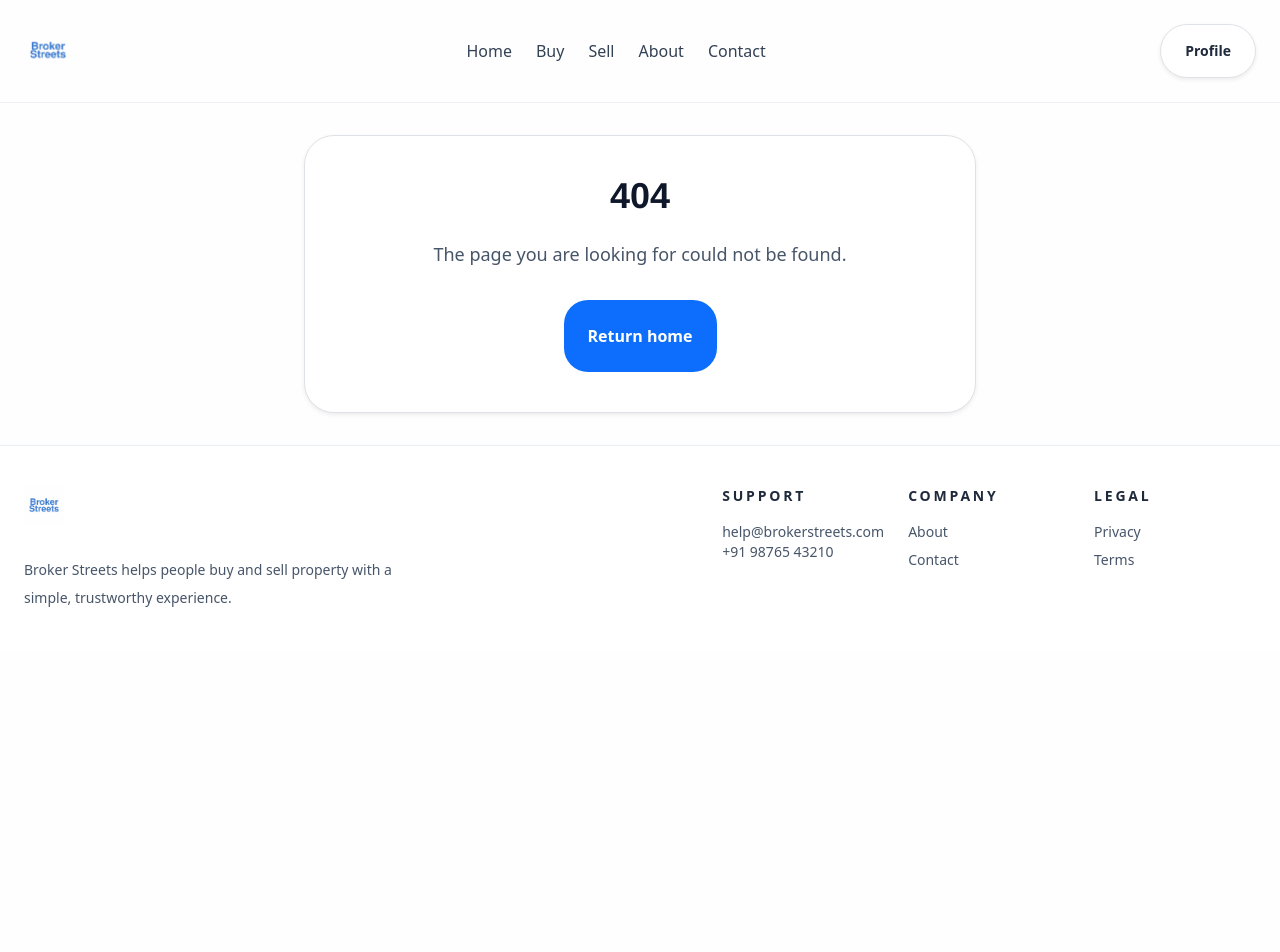
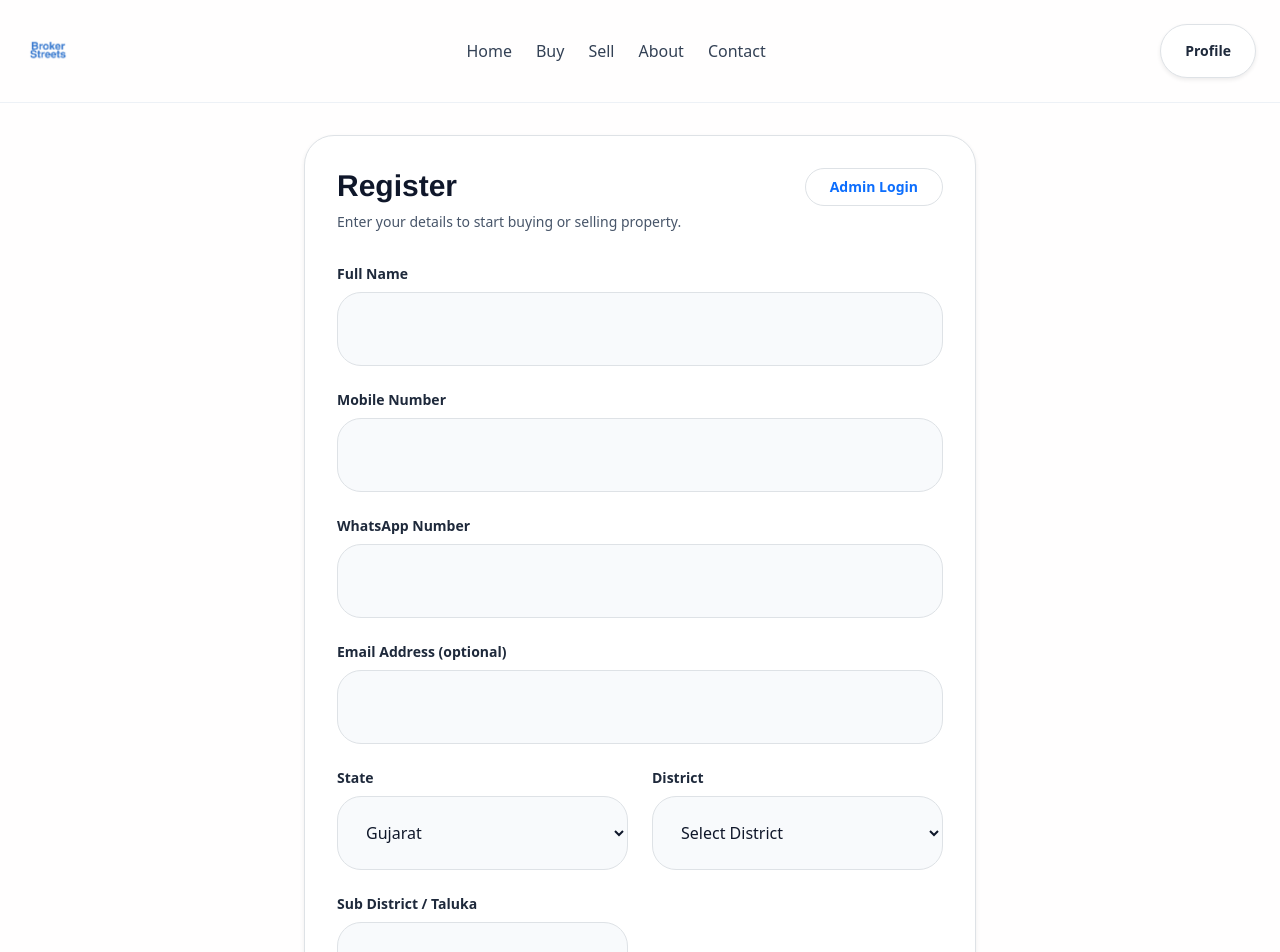
Before and after one commit to codeby-noor/broker-streets, a React (Vite) app: page /register in a window 1280 px wide. Shown: the top 952 px of the page. Before the commit the page ends 800 px from the top, so only its background shows below. Built offline with nearby package versions, Linux system fonts and the light colour scheme.

Commit message:
login updated

```diff
--- a/src/components/ProfileDashboard.jsx
+++ b/src/components/ProfileDashboard.jsx
@@ -200,7 +200,7 @@ function ProfileDashboard() {
 
   const handleLogout = () => {
     logout();
-    navigate('/');
+    navigate('/login');
   };
 
   const handlePhotoUpload = (event) => {
--- a/src/pages/BuyerForm.jsx
+++ b/src/pages/BuyerForm.jsx
@@ -3,6 +3,7 @@ import { useNavigate } from 'react-router-dom';
 import { toast } from 'react-toastify';
 import { CheckCircle2, ChevronRight, Home, Sparkles } from 'lucide-react';
 import { appendStorageArray, STORAGE_KEYS } from '../utils/storage';
+import { useUserStore } from '../store/useUserStore';
 import {
   gujaratStateOptions,
   gujaratDistricts,
@@ -27,7 +28,17 @@ const propertyTypes = ['Apartment', 'Villa', 'Bungalow', 'Commercial', 'Office',
 
 function BuyerForm() {
   const navigate = useNavigate();
-  const [form, setForm] = useState(initialForm);
+  const currentUser = useUserStore((state) => state.user);
+  const [form, setForm] = useState({
+    ...initialForm,
+    name: currentUser?.name || '',
+    mobile: currentUser?.mobile || '',
+    whatsapp: currentUser?.whatsapp || '',
+    email: currentUser?.email || '',
+    state: currentUser?.state || 'Gujarat',
+    district: currentUser?.district || '',
+    subDistrict: currentUser?.subDistrict || '',
+  });
   const [errors, setErrors] = useState({});
   const [submitting, setSubmitting] = useState(false);
 const [isRecording, setIsRecording] = useState(false);
@@ -144,6 +155,7 @@ const stopRecording = () => {
         typeof crypto !== 'undefined' && crypto.randomUUID
           ? crypto.randomUUID()
           : `buyer-${Date.now()}`,
+      userId: currentUser?.id || '',
       ...form,
       voiceRecording: audioUrl,
       createdAt: new Date().toISOString(),
@@ -151,7 +163,7 @@ const stopRecording = () => {
 
     appendStorageArray(STORAGE_KEYS.buyerLeads, lead);
 
-    const mobile = localStorage.getItem('currentUserMobile');
+    const mobile = currentUser?.mobile || localStorage.getItem('currentUserMobile');
 
     if (mobile) {
       localStorage.setItem(`buyerFormSubmitted_${mobile}`, 'true');
--- /dev/null
+++ b/src/pages/LoginPage.jsx
@@ -0,0 +1,64 @@
+import { useState } from 'react';
+import { useNavigate } from 'react-router-dom';
+import { toast } from 'react-toastify';
+import LargeButton from '../components/LargeButton';
+import { useUserStore } from '../store/useUserStore';
+import { findUserByMobile, STORAGE_KEYS } from '../utils/storage';
+
+function LoginPage() {
+  const navigate = useNavigate();
+  const login = useUserStore((state) => state.login);
+  const setUser = useUserStore((state) => state.setUser);
+  const [mobile, setMobile] = useState('');
+
+  const handleSubmit = (event) => {
+    event.preventDefault();
+    const normalizedMobile = String(mobile || '').replace(/\D/g, '');
+
+    if (!normalizedMobile) {
+      toast.error('Please enter your mobile number');
+      return;
+    }
+
+    const user = findUserByMobile(normalizedMobile);
+
+    if (!user) {
+      toast.error('No account found. Please register first.');
+      return;
+    }
+
+    setUser(user);
+    login(user);
+    localStorage.setItem(STORAGE_KEYS.currentUserMobile, normalizedMobile);
+    localStorage.setItem(STORAGE_KEYS.currentUserId, user.id || '');
+    toast.success('Login successful');
+    navigate('/home');
+  };
+
+  return (
+    <div className="mx-auto max-w-xl rounded-[30px] border border-slate-200 bg-white p-8 shadow-sm">
+      <h1 className="text-3xl font-semibold text-slate-900">Login</h1>
+      <p className="mt-2 text-sm text-slate-600">Enter your registered mobile number to continue to Broker Streets.</p>
+      <form onSubmit={handleSubmit} className="mt-8 space-y-6">
+        <div>
+          <label className="mb-2 block text-sm font-semibold text-slate-800">Mobile Number</label>
+          <input
+            type="tel"
+            value={mobile}
+            onChange={(event) => setMobile(event.target.value)}
+            className="w-full rounded-3xl border border-slate-200 bg-slate-50 px-4 py-4 text-base text-slate-900 outline-none focus:border-primary"
+            placeholder="Enter 10-digit mobile"
+          />
+        </div>
+        <div className="flex flex-col gap-3 sm:flex-row">
+          <LargeButton type="submit">Login</LargeButton>
+          <button type="button" onClick={() => navigate('/register')} className="rounded-3xl border border-slate-200 bg-white px-6 py-4 text-base font-semibold text-slate-900 hover:bg-slate-50">
+            Create account
+          </button>
+        </div>
+      </form>
+    </div>
+  );
+}
+
+export default LoginPage;
--- a/src/pages/OTPPage.jsx
+++ b/src/pages/OTPPage.jsx
@@ -4,6 +4,7 @@ import LargeButton from '../components/LargeButton';
 import { toast } from 'react-toastify';
 import useCountdown from '../hooks/useCountdown';
 import { useUserStore } from '../store/useUserStore';
+import { findUserByMobile, STORAGE_KEYS } from '../utils/storage';
 
 function OTPPage() {
   const navigate = useNavigate();
@@ -90,7 +91,16 @@ function OTPPage() {
       return;
     }
 
-    login();
+    const user = phone ? findUserByMobile(phone) : null;
+
+    if (!user) {
+      toast.error('We could not find your account. Please login again.');
+      return;
+    }
+
+    login(user);
+    localStorage.setItem(STORAGE_KEYS.currentUserMobile, String(user.mobile || ''));
+    localStorage.setItem(STORAGE_KEYS.currentUserId, user.id || '');
 
     toast.success('Phone verified successfully');
 
--- a/src/pages/RegisterPage.jsx
+++ b/src/pages/RegisterPage.jsx
@@ -1,4 +1,3 @@
-import { useMemo } from 'react';
 import { useForm, Controller } from 'react-hook-form';
 import { useNavigate } from 'react-router-dom';
 import {
@@ -9,6 +8,7 @@ import {
 import LargeButton from '../components/LargeButton';
 import { toast } from 'react-toastify';
 import { useUserStore } from '../store/useUserStore';
+import { readUsers, writeUsers, STORAGE_KEYS } from '../utils/storage';
 
 function RegisterPage() {
   const navigate = useNavigate();
@@ -17,23 +17,50 @@ function RegisterPage() {
     defaultValues: {
       name: '',
       mobile: '',
+      whatsapp: '',
       email: '',
       state: 'Gujarat',
       district: '',
       subDistrict: '',
-}
+    },
   });
 
   const district = watch('district');
+
   const onSubmit = (data) => {
-  setUser(data);
+    const normalizedMobile = String(data.mobile || '').replace(/\D/g, '');
+    const existingUsers = readUsers();
+    const duplicate = Array.isArray(existingUsers)
+      ? existingUsers.find((user) => String(user.mobile || '') === normalizedMobile)
+      : null;
 
-  localStorage.setItem('currentUserMobile', data.mobile);
+    if (duplicate) {
+      toast.error('This mobile number is already registered. Please login.');
+      return;
+    }
+
+    const userRecord = {
+      id: typeof crypto !== 'undefined' && crypto.randomUUID ? crypto.randomUUID() : `user-${Date.now()}`,
+      name: data.name,
+      mobile: normalizedMobile,
+      whatsapp: data.whatsapp || '',
+      email: data.email || '',
+      state: data.state || 'Gujarat',
+      district: data.district || '',
+      subDistrict: data.subDistrict || '',
+      profileImage: '',
+      createdAt: new Date().toISOString(),
+    };
+
+    writeUsers([...(Array.isArray(existingUsers) ? existingUsers : []), userRecord]);
+    setUser(userRecord);
+    localStorage.setItem(STORAGE_KEYS.currentUserMobile, normalizedMobile);
+    localStorage.setItem(STORAGE_KEYS.currentUserId, userRecord.id);
 
     toast.success('Registration successful');
 
     navigate('/otp', {
-    state: { phone: data.mobile },
+      state: { phone: normalizedMobile },
     });
   };
 
@@ -72,6 +99,14 @@ function RegisterPage() {
           {errors.mobile && <p className="mt-2 text-sm text-red-600">{errors.mobile.message}</p>}
         </div>
         <div>
+          <label className="mb-2 block text-sm font-semibold text-slate-800">WhatsApp Number</label>
+          <input
+            type="tel"
+            {...register('whatsapp')}
+            className="w-full rounded-3xl border border-slate-200 bg-slate-50 px-4 py-4 text-base text-slate-900 outline-none focus:border-primary"
+          />
+        </div>
+        <div>
           <label className="mb-2 block text-sm font-semibold text-slate-800">Email Address (optional)</label>
           <input
             type="email"
@@ -90,21 +125,18 @@ function RegisterPage() {
                 <select
                   {...field}
                   className="w-full rounded-3xl border border-slate-200 bg-slate-50 px-4 py-4 text-base text-slate-900 outline-none focus:border-primary"
-                >{gujaratStateOptions.map((state) => (
+                >
+                  {gujaratStateOptions.map((state) => (
                     <option key={state.value} value={state.value}>
                       {state.label}
                     </option>
                   ))}
-
                 </select>
               )}
             />
           </div>
           <div>
-  <label className="mb-2 block text-sm font-semibold text-slate-800">
-    District
-  </label>
-
+            <label className="mb-2 block text-sm font-semibold text-slate-800">District</label>
             <Controller
               control={control}
               name="district"
@@ -114,10 +146,9 @@ function RegisterPage() {
                   className="w-full rounded-3xl border border-slate-200 bg-slate-50 px-4 py-4 text-base text-slate-900 outline-none focus:border-primary"
                 >
                   <option value="">Select District</option>
-
-        {gujaratDistricts.map((district) => (
-          <option key={district} value={district}>
-            {district}
+                  {gujaratDistricts.map((districtName) => (
+                    <option key={districtName} value={districtName}>
+                      {districtName}
                     </option>
                   ))}
                 </select>
@@ -125,10 +156,7 @@ function RegisterPage() {
             />
           </div>
           <div>
-  <label className="mb-2 block text-sm font-semibold text-slate-800">
-    Sub District / Taluka
-  </label>
-
+            <label className="mb-2 block text-sm font-semibold text-slate-800">Sub District / Taluka</label>
             <Controller
               control={control}
               name="subDistrict"
@@ -138,7 +166,6 @@ function RegisterPage() {
                   className="w-full rounded-3xl border border-slate-200 bg-slate-50 px-4 py-4 text-base text-slate-900 outline-none focus:border-primary"
                 >
                   <option value="">Select Taluka</option>
-
                   {(gujaratSubDistricts[district] || []).map((taluka) => (
                     <option key={taluka} value={taluka}>
                       {taluka}
@@ -148,7 +175,10 @@ function RegisterPage() {
               )}
             />
           </div>
-
+        </div>
+        <div className="flex items-center justify-between text-sm text-slate-600">
+          <button type="button" onClick={() => navigate('/login')} className="font-semibold text-primary">Already have an account? Login</button>
+          <button type="button" onClick={() => navigate('/admin/login')} className="font-semibold text-primary">Admin Login</button>
         </div>
         <LargeButton type="submit">Register</LargeButton>
       </form>
--- a/src/pages/SellerForm.jsx
+++ b/src/pages/SellerForm.jsx
@@ -8,6 +8,7 @@ import {
   gujaratDistricts,
   gujaratSubDistricts,
 } from '../utils/data';
+import { useUserStore } from '../store/useUserStore';
 
 const propertyOptions = [
   'Residential Plots',
@@ -41,6 +42,7 @@ const areaUnits = [
 
 function SellerForm() {
   const navigate = useNavigate();
+  const currentUser = useUserStore((state) => state.user);
 
   const {
   register,
@@ -68,6 +70,9 @@ const selectedDistrict = watch("district");
         const existing = JSON.parse(localStorage.getItem('broker-streets-seller-leads') || '[]');
      const lead = {
   ...data,
+  userId: currentUser?.id || '',
+  ownerName: currentUser?.name || data.name || '',
+  ownerMobile: currentUser?.mobile || data.mobile || '',
   price: data.price,
   priceType: data.priceType,
   propertyImages: images,
--- a/src/routes/AppRoutes.jsx
+++ b/src/routes/AppRoutes.jsx
@@ -1,6 +1,7 @@
 import { Route, Routes } from 'react-router-dom';
 import Layout from '../layouts/Layout';
 import RegisterPage from '../pages/RegisterPage';
+import LoginPage from '../pages/LoginPage';
 import OTPPage from '../pages/OTPPage';
 import HomePage from '../pages/HomePage';
 import BuyPage from '../pages/BuyPage';
@@ -24,6 +25,8 @@ function AppRoutes() {
       <Route path="/admin/*" element={<AdminApp />} />
       <Route path="/" element={<Layout />}>
         <Route index element={<RegisterPage />} />
+        <Route path="register" element={<RegisterPage />} />
+        <Route path="login" element={<LoginPage />} />
         <Route path="otp" element={<OTPPage />} />
         <Route path="sell" element={<SellPage />} />
         <Route
--- a/src/routes/ProtectedRoute.jsx
+++ b/src/routes/ProtectedRoute.jsx
@@ -14,12 +14,9 @@ export default function ProtectedRoute() {
   const isAuthenticated = useUserStore((state) => state.isAuthenticated);
   const hasHydrated = useUserStore.persist.hasHydrated();
 
-  console.log("Hydrated:", hasHydrated);
-  console.log("Authenticated:", isAuthenticated);
-
   if (!hasHydrated) {
     return <div>Loading...</div>;
   }
 
-  return isAuthenticated ? <Outlet /> : <Navigate to="/" replace />;
+  return isAuthenticated ? <Outlet /> : <Navigate to="/login" replace />;
 }
--- a/src/store/useUserStore.js
+++ b/src/store/useUserStore.js
@@ -26,9 +26,10 @@ export const useUserStore = create(
           user: { ...state.user, ...user },
         })),
 
-      login: () =>
+      login: (user) =>
         set({
           isAuthenticated: true,
+          user: { ...initialUser, ...(user || {}) },
         }),
 
       logout: () =>
--- a/src/utils/storage.js
+++ b/src/utils/storage.js
@@ -5,6 +5,9 @@ export const STORAGE_KEYS = {
   sellerSubmitted: 'sellerFormSubmitted',
   listings: 'broker-streets-listings',
   lastProperty: 'broker-streets-last-property',
+  users: 'broker-streets-users',
+  currentUserMobile: 'currentUserMobile',
+  currentUserId: 'currentUserId',
 };
 
 export function readStorage(key, fallback = null) {
@@ -32,3 +35,17 @@ export function appendStorageArray(key, item) {
   writeStorage(key, next);
   return next;
 }
+
+export function readUsers() {
+  return readStorage(STORAGE_KEYS.users, []);
+}
+
+export function writeUsers(users) {
+  return writeStorage(STORAGE_KEYS.users, users);
+}
+
+export function findUserByMobile(mobile) {
+  const users = readUsers();
+  if (!Array.isArray(users)) return null;
+  return users.find((user) => String(user.mobile || '') === String(mobile));
+}
```
Also changed, not shown: 2 other files (tests, documents, lock files or other folders). Lines whose indentation alone changed are shown as unchanged.
